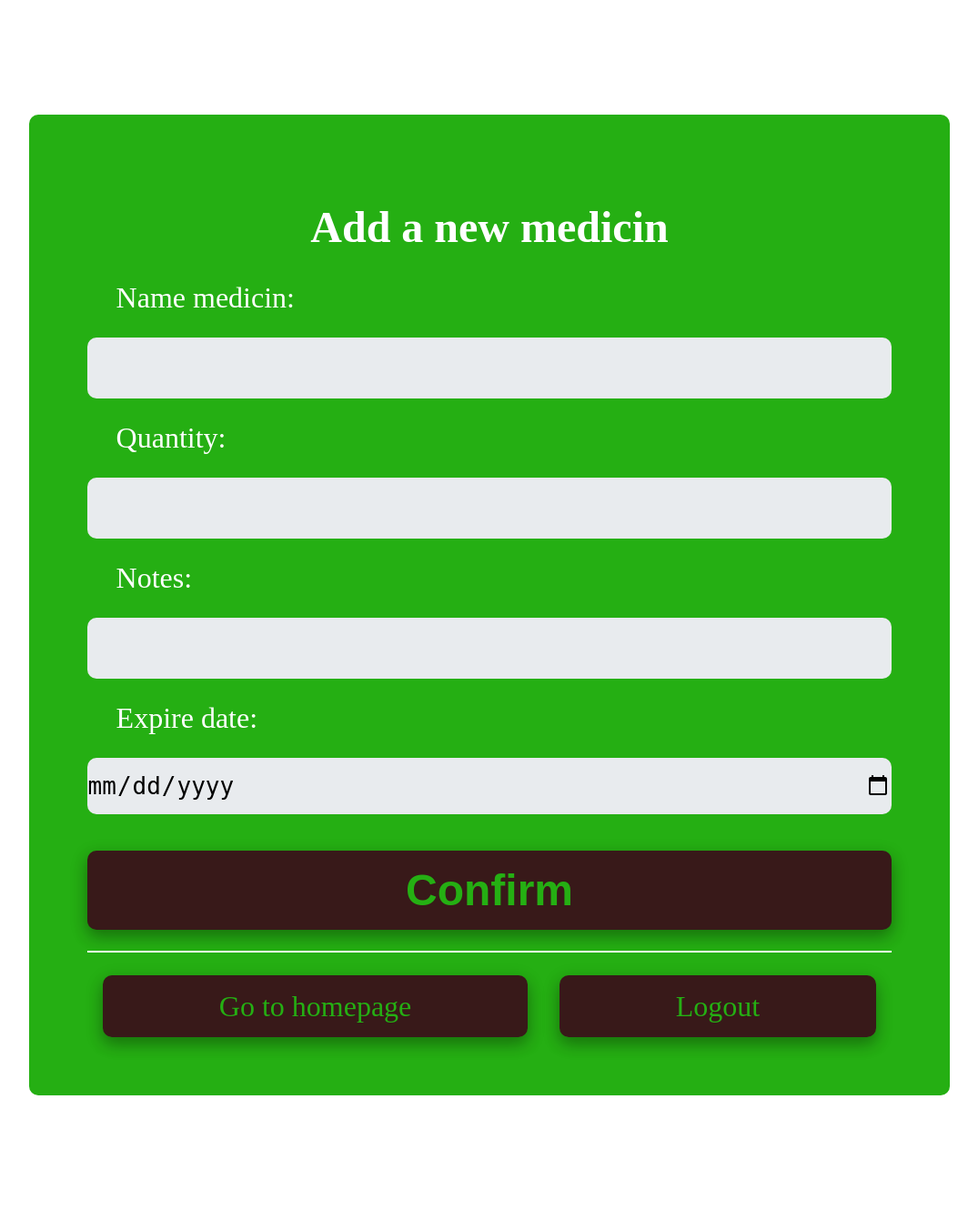
After one commit to TesterLinux25/my-projects, a PHP site: page /my-projects/add_medicin.php in a window 1280 px wide. The commit adds this page. Shown: the whole page at 91% size, without its empty margins (102-1177 px from the left). Run offline with PHP 8.4, Linux system fonts and the light colour scheme; a user stored in the database is signed in; data comes from the database, SQL or seed files in the repository.

Commit message:
add delete edit medicin and trim

```diff
--- /dev/null
+++ b/my-medicine-cupboard/add_medicin.php
@@ -0,0 +1,87 @@
+<?php
+include 'partials/header.php';
+
+///list a table from database
+$unu=$_SESSION['username'];
+
+$searchName='Otrivine';
+//$sql="SELECT * FROM medicins  INNER JOIN users ON users.id=medicins.id_username WHERE username='$unu' AND name_m='$searchName'";
+$sql="SELECT * FROM medicins  INNER JOIN users ON users.id=medicins.id_username WHERE username='$unu'";
+$result=mysqli_query($conn, $sql);
+$testt=mysqli_fetch_assoc($result);
+//echo $testt['id'];
+$error ="";
+if($_SERVER["REQUEST_METHOD"]=="POST"){
+   $trei=$testt['id'];
+    $id_username=mysqli_escape_string($conn, $_POST['id_username']);
+    $name_m=mysqli_escape_string($conn, $_POST['name_m']);
+    $quantity=mysqli_escape_string($conn, $_POST['quantity']);
+    $notes=mysqli_escape_string($conn, $_POST['notes']);
+    $date=mysqli_escape_string($conn, $_POST['expire_date']);
+
+     //echo $name_m.' '.$quantity.' '.$notes.' '.$date;
+
+     $sql2="INSERT INTO medicins ( id_username, name_m, quantity, notes, expire_date)VALUES ( '$trei', '$name_m', '$quantity', '$notes', '$date')";
+
+    if(mysqli_query($conn, $sql2)){
+        echo "New record create successfuly";
+        header("Location: admin.php");
+        exit;
+    }else{
+        echo "Error: " . $sql . "<br>" . mysqli_error($conn);
+        header("Location: admin.php");
+        exit;
+    }
+
+
+
+
+            // if(mysqli_query($conn, $sql2)){
+            //     $_SESSION['logged_in']=true;
+            //     $_SESSION['username']=$username;
+            //     header("Location: http://localhost/my-projects/my-medicine-cupboard/add_medicin.php");
+            //      exit;
+            // }else{
+            //     $error= "SOMETHING HAPPENED not data inserted" . mysqli_error($conn);
+            // };
+        }
+
+
+
+?>
+
+<div class="register">
+
+    <h1>Add a new medicin</h1>
+
+
+        <form action="" method='POST'>
+
+            <input <?php echo isset($id_username)?$id_username: '' ?> type="hidden" name="id_username" >
+            <label for="neme_m">Name medicin:</label>
+            <input <?php echo isset($name_m)?$name_m: '' ?> type="text" name="name_m" required>
+
+            <label for="quantity">Quantity:</label>
+            <input <?php echo isset($quantity)?$quantity: '' ?> type="number"  name="quantity" required>
+
+            <label for="notes">Notes:</label>
+            <input <?php echo isset($notes)?$notes: '' ?>  type="text" name="notes" >
+
+            <label for="expire_date">Expire date:</label>
+            <input <?php echo isset($expire_date)?$expire_date: '' ?>  type="date" name="expire_date" >
+
+
+            <input type="submit" value="Confirm" >
+            <hr class="register_hr">
+
+            <div class="anotherbutton">
+                <p><a href="admin.php">Go to homepage</a></p>
+                <p><a href="logout.php">Logout</a></p>
+            </div>
+
+
+
+        </form>
+    </div>
+
+<?php include 'partials/footer.php' ?>
--- a/my-medicine-cupboard/css/style.css
+++ b/my-medicine-cupboard/css/style.css
@@ -14,7 +14,9 @@
 
 .register input[type="text"],
 input[type="password"],
-input[type="email"] {
+input[type="email"],
+input[type="number"],
+input[type="date"] {
   background-color: rgb(232, 235, 238);
   width: 100%;
   margin: 25px 0;
@@ -34,7 +36,7 @@ input[type="email"] {
   color: rgb(37, 175, 19);
   font-weight: bolder;
   font-size: 3rem;
-  background-color: rgb(66, 61, 61);
+  background-color: rgb(56, 25, 25);
   cursor: pointer;
   box-shadow: 0 8px 16px 0 rgba(0, 0, 0, 0.2), 0 6px 20px 0 rgba(0, 0, 0, 0.19);
 }
@@ -61,3 +63,115 @@ input[type="email"] {
   border: 1px solid white;
   margin-bottom: 25px;
 }
+table {
+  font-family: arial, sans-serif;
+  border-collapse: collapse;
+  width: 100%;
+}
+
+td,
+th {
+  /* border: 1px solid #dddddd;*/
+  text-align: left;
+  padding: 8px;
+}
+
+tr:nth-child(even) {
+  background-color: #2eb466;
+}
+a {
+  text-decoration: none;
+}
+/*admin*/
+.admin,
+.edit {
+  background-color: rgb(37, 175, 19);
+  padding: 5%;
+  margin: 2%;
+  align-items: center;
+
+  border-radius: 10px;
+}
+table {
+  background-color: green;
+  border-radius: 10px;
+}
+.admin button,
+input[type="submit"] {
+  width: 100%;
+  padding: 16px 20px;
+  margin: 15px 0;
+  font-size: xx-large;
+  border-radius: 10px;
+  border: none;
+  color: rgb(37, 175, 19);
+  font-weight: bolder;
+  font-size: 1rem;
+  background-color: rgb(56, 25, 25);
+  cursor: pointer;
+  box-shadow: 0 8px 16px 0 rgba(0, 0, 0, 0.2), 0 6px 20px 0 rgba(0, 0, 0, 0.19);
+}
+.admin input[type="submit"]:hover {
+  opacity: 0.8;
+}
+.admin button:hover {
+  opacity: 0.8;
+}
+.admin a {
+  font-size: 2rem;
+}
+/*edit*/
+.edit button,
+input[type="submit"] {
+  width: 100%;
+  padding: 16px 20px;
+  margin: 15px 0;
+  font-size: xx-large;
+  border-radius: 10px;
+  border: none;
+  color: rgb(37, 175, 19);
+  font-weight: bolder;
+  font-size: 1rem;
+  background-color: rgb(56, 25, 25);
+  cursor: pointer;
+  box-shadow: 0 8px 16px 0 rgba(0, 0, 0, 0.2), 0 6px 20px 0 rgba(0, 0, 0, 0.19);
+}
+.edit input[type="submit"]:hover {
+  opacity: 0.8;
+}
+.edit button:hover {
+  opacity: 0.8;
+}
+.edit input[type="text"],
+input[type="number"],
+input[type="date"] {
+  background-color: rgb(232, 235, 238);
+  width: 100%;
+  margin: 25px 0;
+  padding: 15px 0;
+  font-size: xx-large;
+  border: none;
+  border-radius: 10px;
+}
+.title {
+  justify-content: center;
+  text-align: center;
+  font-size: 3rem;
+}
+/*admin and edit bottom buttons*/
+.anotherbutton {
+  display: flex;
+  justify-content: space-around;
+}
+.anotherbutton a {
+  font-size: 2rem;
+  padding: 1rem 8rem;
+  background-color: rgb(56, 25, 25);
+  color: rgb(37, 175, 19);
+  border-radius: 10px;
+  justify-content: space-around;
+  box-shadow: 0 8px 16px 0 rgba(0, 0, 0, 0.2), 0 6px 20px 0 rgba(0, 0, 0, 0.19);
+}
+.anotherbutton a:hover {
+  opacity: 0.8;
+}
--- a/my-medicine-cupboard/db.php
+++ b/my-medicine-cupboard/db.php
@@ -3,8 +3,34 @@
 $conn=mysqli_connect(hostname:"localhost", username:"root", password:"", database: "my_cupboard");
 
 if($conn){
-    echo "Connected";
+    //echo "Connected";
 }else{
-    echo "Not connected".mysqli_error($con);
+    echo "Not connected".mysqli_error($conn);
 }
+
+function check_query( $result){
+    global $conn;
+    if(!$result){
+        return "Error" .mysqli_error($conn);
+    }
+
+    return true;
+
+}
+
+// delete medicin
+function delete_medicin($conn, $id_m){
+    $sql1="DELETE FROM medicins WHERE id_medicin='$id_m'";
+            return $result=mysqli_query($conn, $sql1);
+}
+
+//update medicin
+function update_medicin($conn, $id_medicin, $new_name_m,$new_quantity, $new_notes, $new_expire_date){
+    $sql="UPDATE medicins SET name_m='$new_name_m', quantity='$new_quantity', notes='$new_notes', expire_date ='$new_expire_date' WHERE  id_medicin=$id_medicin";
+    return $result= mysqli_query($conn, $sql);
+}
+
+
+
+
 ?>
--- a/my-medicine-cupboard/login.php
+++ b/my-medicine-cupboard/login.php
@@ -22,7 +22,7 @@ if($_SERVER["REQUEST_METHOD"]=="POST"){
     // var_dump($user);
 
     $result=mysqli_query($conn, $sql);
-    var_dump($result);
+   // var_dump($result);
 
     if(mysqli_num_rows($result)===1){
         $user=mysqli_fetch_assoc($result);
@@ -34,7 +34,7 @@ if($_SERVER["REQUEST_METHOD"]=="POST"){
              exit;
         }else{
             $error= " Invalid username or password";
-            echo $username, $password;
+
         }
     }else{
         echo " User not found";
--- a/my-medicine-cupboard/partials/functions.php
+++ b/my-medicine-cupboard/partials/functions.php
@@ -9,4 +9,6 @@ function setActiveClass($pageName){
     return ($current_page === $pageName)?"active":'';
 }
 
+
+
 ?>
```
Also changed, not shown: my-medicine-cupboard/admin.php (+86 -26 lines), my-medicine-cupboard/edit.php (added, +98 -0 lines).
